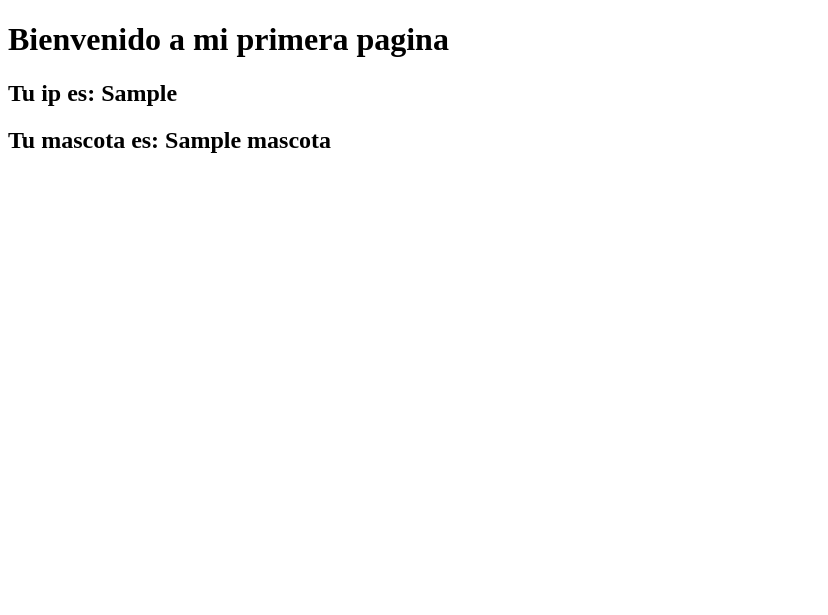
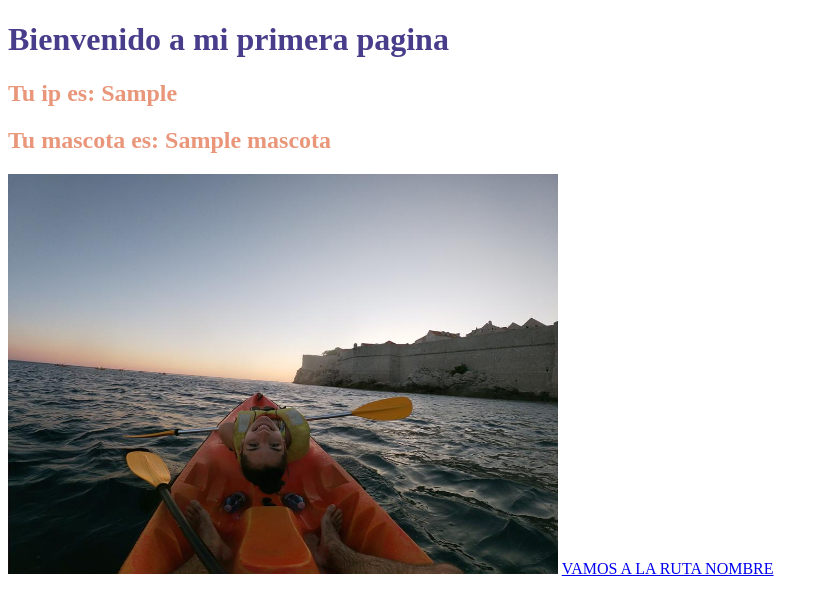
Before and after one commit to elenaposadac27/Algoritmos, a Flask app: template CLASES/PYFLASK_CLASES/clase1/web/templates/hello.html in a window 1280 px wide. Shown: the top 615 px of the page, without its empty margins (0-828 px from the left). Run offline with Flask 2, Linux system fonts and the light colour scheme; the template is opened without the code that fills it: most values are stand-ins (such as "Sample title", 1, 10 or a date in 2020).

Commit message:
subiendo cookies y html (moverse entre paginas)

```diff
--- /dev/null
+++ b/CLASES/PYFLASK_CLASES/clase1/web/static/css/hello.css
@@ -0,0 +1,12 @@
+h1{
+    color: darkslateblue;
+}
+
+h2{
+    color: darksalmon;
+}
+
+img{
+    height: 400px;
+    width: 550px
+}
--- a/CLASES/PYFLASK_CLASES/clase1/web/templates/hello.html
+++ b/CLASES/PYFLASK_CLASES/clase1/web/templates/hello.html
@@ -4,11 +4,14 @@
     <meta charset="UTF-8">
     <meta name="viewport" content="width=device-width, initial-scale=1.0">
     <title>APP | hello</title>
+    <link rel="stylesheet" href="{{url_for("static", filename ="css/hello.css")}}">
 </head>
 <body>
     <h1>Bienvenido a mi primera pagina</h1>
     <h2>Tu ip es: {{userIP}}</h2>
     <h2>Tu mascota es: {{mascota}}</h2>
+    <img src="{{url_for("static", filename ="images/mi_foto.jpeg")}}" alt="foto en Croacia">
+    <a href="nombre">VAMOS A LA RUTA NOMBRE</a>
 
 </body>
 </html>
--- a/CLASES/PYFLASK_CLASES/clase1/web/templates/nombre.html
+++ b/CLASES/PYFLASK_CLASES/clase1/web/templates/nombre.html
@@ -8,7 +8,7 @@
 <body>
     <h1 style="color: blueviolet;">Bienvenido a mi pagina</h1>
     <h2>Tu nombre es: {{name}}</h2>
-
+    <a href="/">REGRESEMOS AL HOME</a>
 
 </body>
 </html>
```
Also changed, not shown: CLASES/PYFLASK_CLASES/clase1/web/static/images/mi_foto.jpeg (added).
